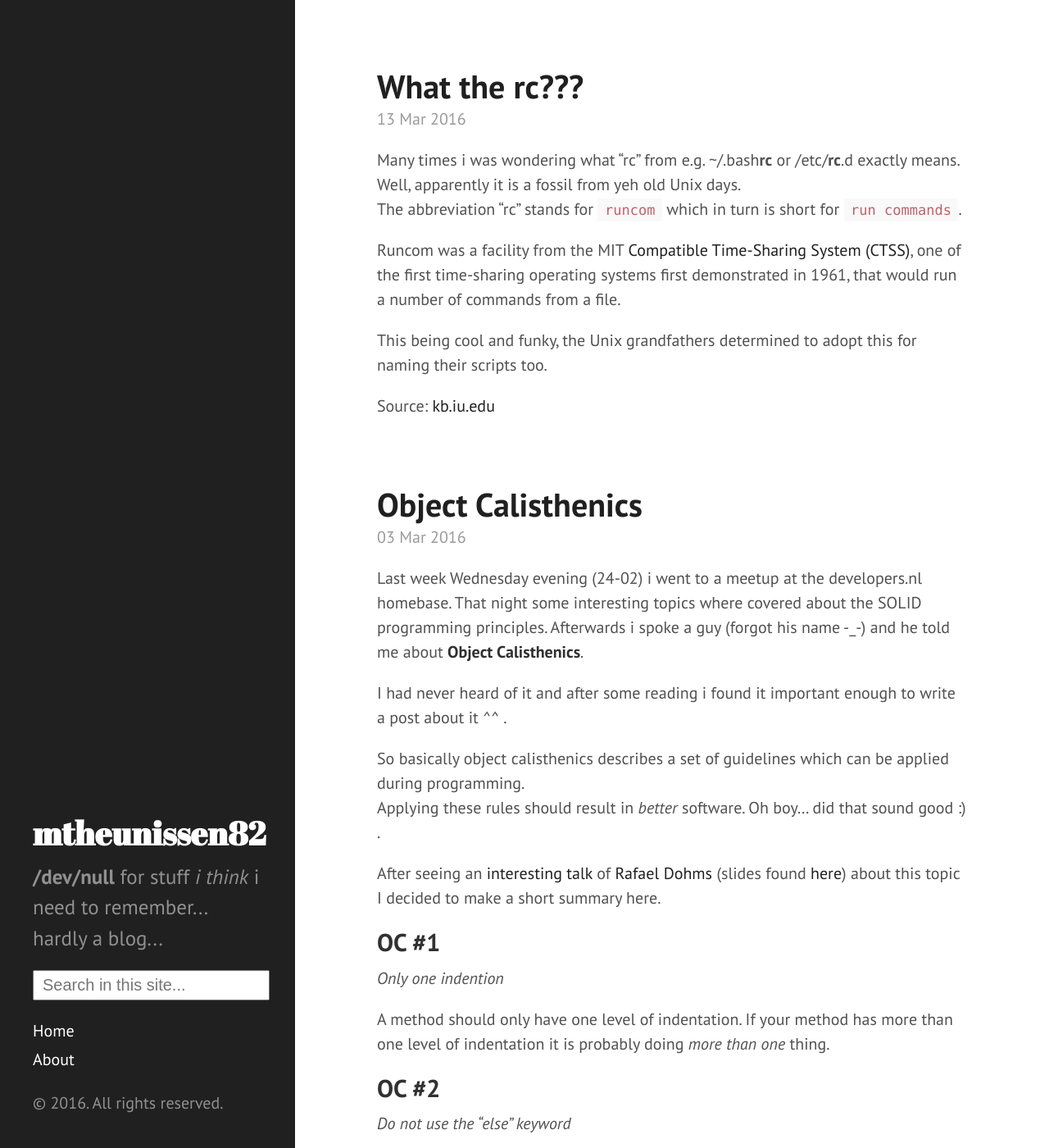
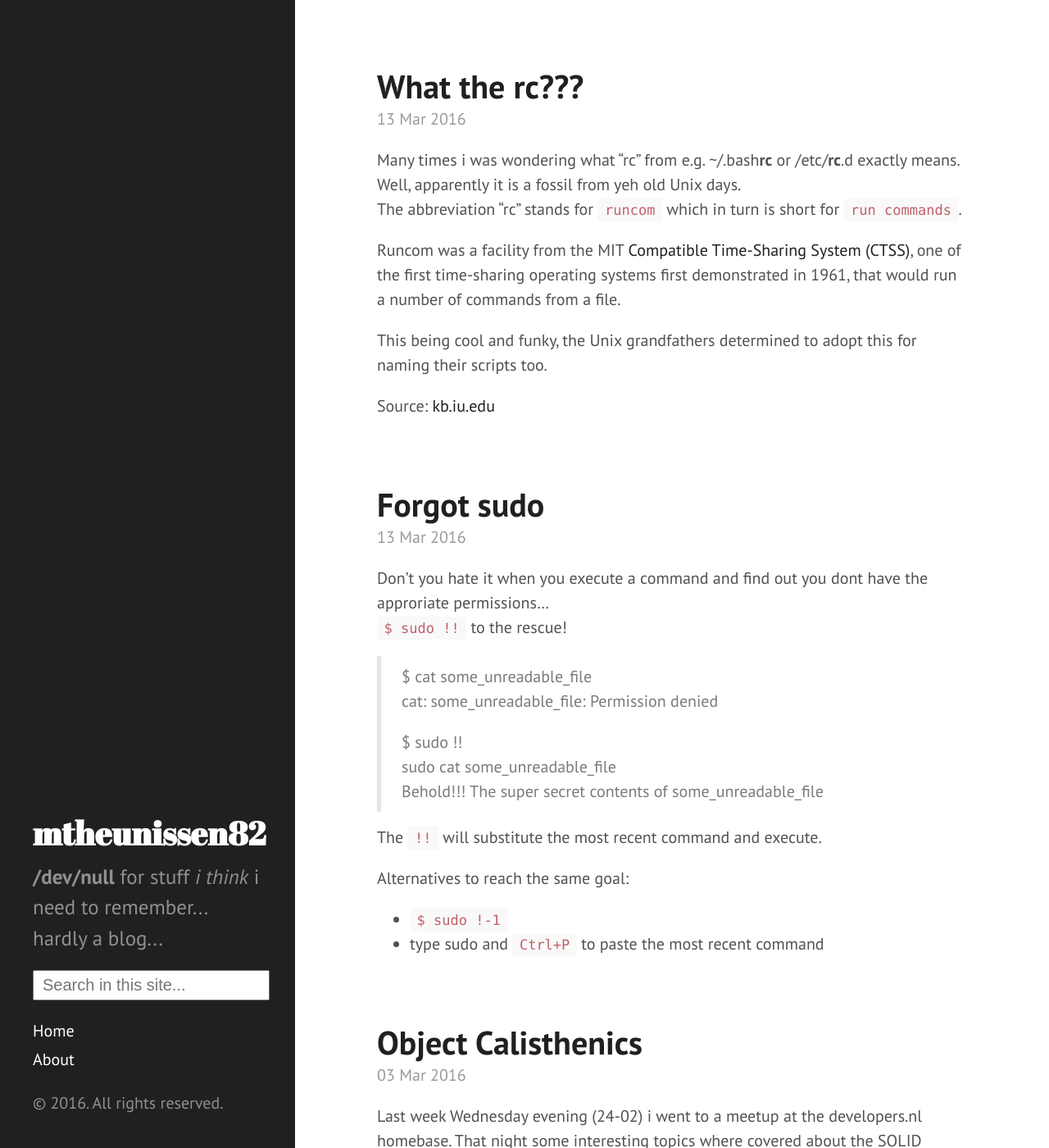
Before and after one commit to mtheunissen82/mtheunissen82.github.io, a Jekyll site: the page built from index.html, in a window 1280 px wide and 1400 px high. Shown: the whole window at 82% size. Built offline with Jekyll 4.4.1, drawn with Linux system fonts in a browser that asks for light colours; nearby versions of some CDN libraries; the list of posts is cut into pages by our own code; comment, search, counter and statistics services are not loaded; some of the changed text lies outside the part shown.

Commit message:
Add tags to sshgo and new sudo post

```diff
--- /dev/null
+++ b/_posts/2016-03-13-Forgot sudo.md
@@ -0,0 +1,21 @@
+---
+layout: post
+title: Forgot sudo
+tags: [linux, bash]
+---
+
+Don't you hate it when you execute a command and find out you dont have the approriate permissions...
+`$ sudo !!` to the rescue!
+
+> $ cat some_unreadable_file
+> cat: some_unreadable_file: Permission denied
+>
+> $ sudo !!
+> sudo cat some_unreadable_file
+> Behold!!! The super secret contents of some_unreadable_file
+
+The `!!` will substitute the most recent command and execute.
+
+Alternatives to reach the same goal:
+- `$ sudo !-1`
+- type sudo and `Ctrl+P` to paste the most recent command
```
Also changed, not shown: _posts/2016-02-25-sshgo.md (+1 -0 lines).
